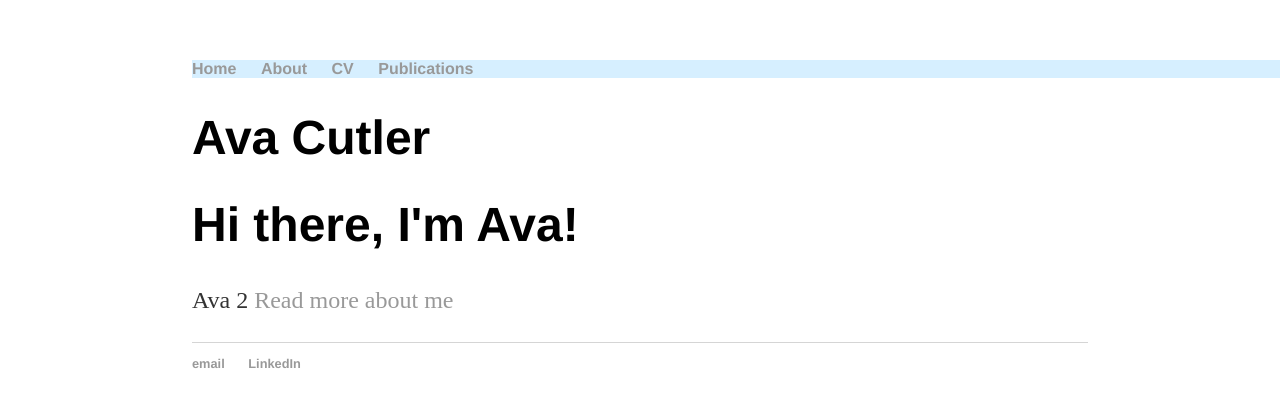
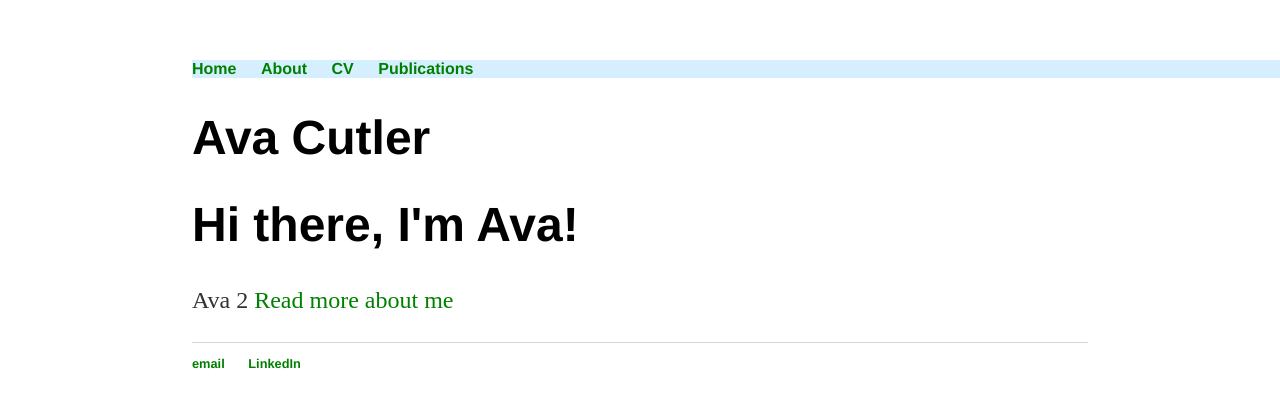
Before and after one commit to avacutler/----, a Jekyll site: the page built from index.html, in a window 1280 px wide. Shown: the top 408 px of the page. Built offline with Jekyll 4.4.1, drawn with Linux system fonts in a browser that asks for light colours.

Commit message:
Update main.css
color green

```diff
--- a/css/main.css
+++ b/css/main.css
@@ -22,7 +22,7 @@ nav ul li, footer ul li {
 
 a {
     text-decoration: none;
-    color: #999;
+    color: #008000;
 }
 a:hover {
     text-decoration: underline;
```
